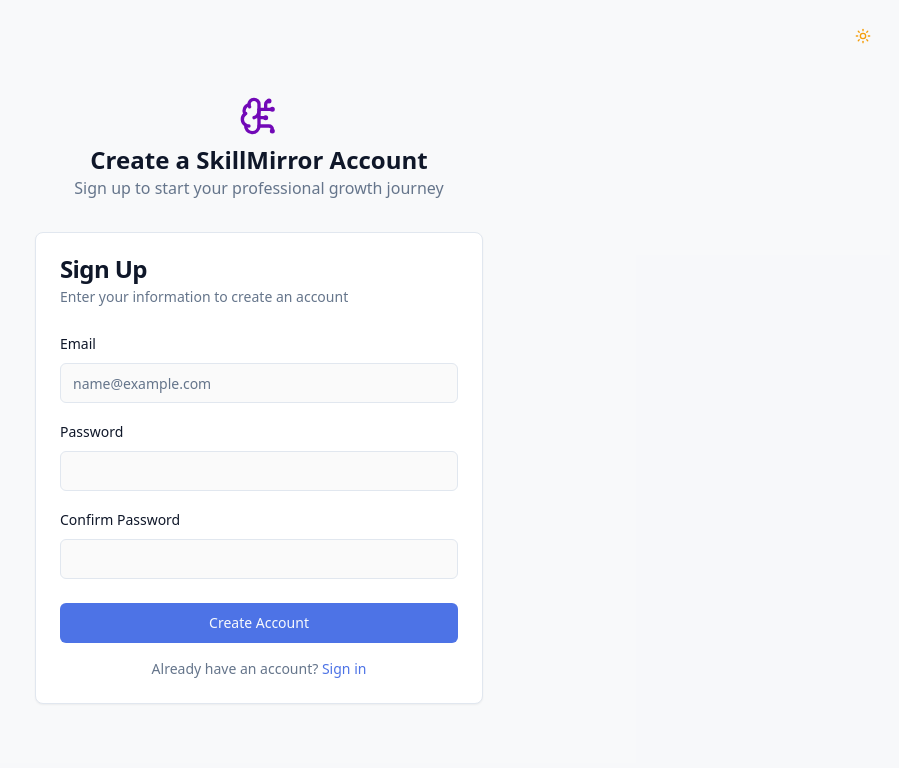
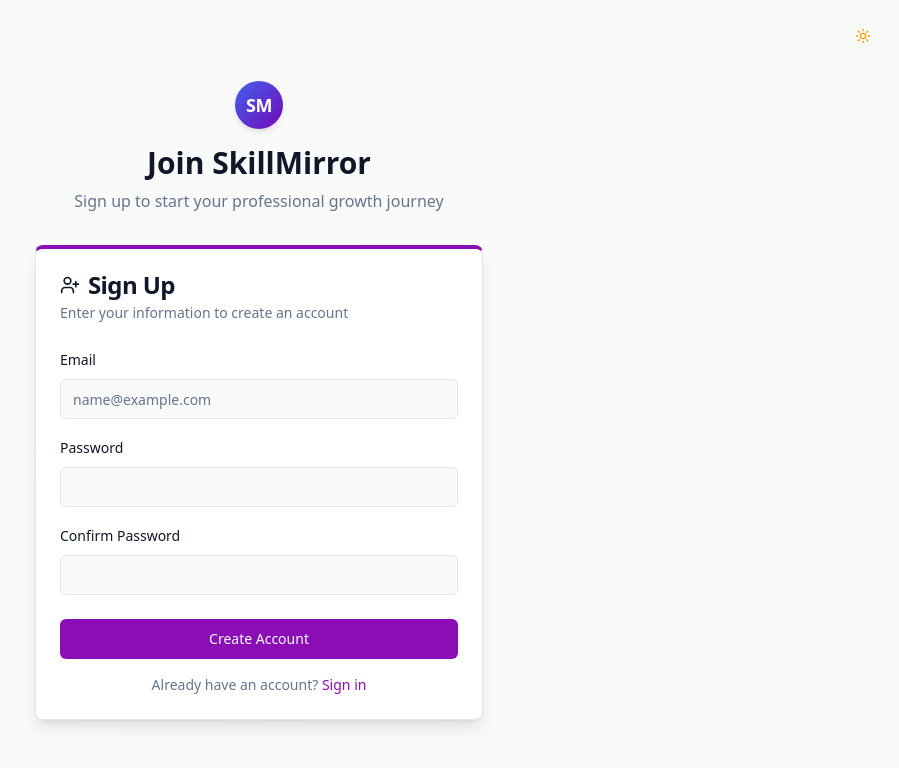
Before and after one commit to FarseenSh/skill-mirror-ai, a React (Vite) app: page /auth/signup in a window 1280 px wide. Shown: the top 768 px of the page, without its empty margins (381-1280 px from the left). Built offline with nearby package versions, Linux system fonts and the light colour scheme.

Commit message:
Enhance login and signup pages
Add "remember me" option to login form.

```diff
--- a/src/components/AuthProvider.tsx
+++ b/src/components/AuthProvider.tsx
@@ -12,7 +12,7 @@ type User = {
 
 type AuthContextType = {
   user: User;
-  signIn: (email: string, password: string) => Promise<void>;
+  signIn: (email: string, password: string, rememberMe?: boolean) => Promise<void>;
   signUp: (email: string, password: string) => Promise<void>;
   signOut: () => Promise<void>;
   isLoading: boolean;
@@ -53,10 +53,10 @@ export function AuthProvider({ children }: { children: React.ReactNode }) {
     checkUser();
   }, []);
 
-  const signIn = async (email: string, password: string) => {
+  const signIn = async (email: string, password: string, rememberMe = false) => {
     try {
       setIsLoading(true);
-      const { user: authUser } = await auth.signIn(email, password);
+      const { user: authUser } = await auth.signIn(email, password, { persistSession: rememberMe });
 
       if (!authUser) {
         throw new Error("Authentication failed");
--- a/src/index.css
+++ b/src/index.css
@@ -1,4 +1,3 @@
-
 @tailwind base;
 @tailwind components;
 @tailwind utilities;
@@ -204,6 +203,12 @@
   }
 }
 
+@keyframes shake {
+  0%, 100% { transform: translateX(0); }
+  10%, 30%, 50%, 70%, 90% { transform: translateX(-5px); }
+  20%, 40%, 60%, 80% { transform: translateX(5px); }
+}
+
 .animate-fade-up {
   animation: fadeUp 0.7s ease forwards;
 }
@@ -236,6 +241,10 @@
 
 .animate-glow-pulse {
   animation: glowPulse 2s infinite ease-in-out;
+}
+
+.animate-shake {
+  animation: shake 0.6s cubic-bezier(0.36, 0.07, 0.19, 0.97) both;
 }
 
 /* Custom animation durations */
--- a/src/pages/auth/LoginPage.tsx
+++ b/src/pages/auth/LoginPage.tsx
@@ -12,12 +12,15 @@ import {
 } from "@/components/ui/card";
 import { Input } from "@/components/ui/input";
 import { Label } from "@/components/ui/label";
-import { BrainCircuit } from "lucide-react";
+import { Checkbox } from "@/components/ui/checkbox";
+import { BrainCircuit, LogIn } from "lucide-react";
 import { useAuth } from "@/components/AuthProvider";
+import Logo from "@/components/Logo";
 
 export default function LoginPage() {
   const [email, setEmail] = useState("");
   const [password, setPassword] = useState("");
+  const [rememberMe, setRememberMe] = useState(false);
   const [isLoading, setIsLoading] = useState(false);
   const [error, setError] = useState("");
   const navigate = useNavigate();
@@ -34,7 +37,7 @@ export default function LoginPage() {
 
     try {
       setIsLoading(true);
-      await signIn(email, password);
+      await signIn(email, password, rememberMe);
       navigate("/app/dashboard");
     } catch (error: any) {
       setError(error.message || "Failed to sign in. Please check your credentials.");
@@ -44,22 +47,24 @@ export default function LoginPage() {
   };
 
   return (
-    <div className="min-h-screen flex items-center justify-center bg-muted/30 p-4">
-      <div className="w-full max-w-md">
+    <div className="min-h-screen flex items-center justify-center bg-gradient-to-br from-background to-muted/30 p-4">
+      <div className="w-full max-w-md animate-fade-up">
         <div className="mb-8 text-center">
-          <div className="flex justify-center mb-2">
-            <BrainCircuit className="h-10 w-10 text-skill-purple" />
+          <div className="flex justify-center mb-4">
+            <Logo size="lg" variant="primary" className="animate-rotate-in" />
           </div>
-          <h1 className="text-2xl font-bold">Welcome Back to SkillMirror</h1>
+          <h1 className="text-3xl font-bold mb-2">Welcome Back</h1>
           <p className="text-muted-foreground">
             Sign in to continue your professional growth journey
           </p>
         </div>
 
-        <Card>
+        <Card className="border-t-4 border-t-primary animate-scale-in shadow-lg">
           <form onSubmit={handleSubmit}>
             <CardHeader>
-              <CardTitle>Sign In</CardTitle>
+              <CardTitle className="flex items-center gap-2">
+                <LogIn className="h-5 w-5" /> Sign In
+              </CardTitle>
               <CardDescription>
                 Enter your credentials to access your account
               </CardDescription>
@@ -73,6 +78,7 @@ export default function LoginPage() {
                   placeholder="name@example.com"
                   value={email}
                   onChange={(e) => setEmail(e.target.value)}
+                  className="transition-all duration-200 focus:border-primary"
                   required
                 />
               </div>
@@ -83,22 +89,42 @@ export default function LoginPage() {
                   type="password"
                   value={password}
                   onChange={(e) => setPassword(e.target.value)}
+                  className="transition-all duration-200 focus:border-primary"
                   required
                 />
               </div>
+              <div className="flex items-center space-x-2">
+                <Checkbox
+                  id="rememberMe"
+                  checked={rememberMe}
+                  onCheckedChange={(checked) => {
+                    setRememberMe(checked === true);
+                  }}
+                />
+                <Label
+                  htmlFor="rememberMe"
+                  className="text-sm font-normal cursor-pointer"
+                >
+                  Remember me
+                </Label>
+              </div>
               {error && (
-                <div className="text-sm font-medium text-destructive">{error}</div>
+                <div className="text-sm font-medium text-destructive bg-destructive/10 p-2 rounded animate-shake">{error}</div>
               )}
             </CardContent>
             <CardFooter className="flex flex-col space-y-4">
-              <Button type="submit" className="w-full" disabled={isLoading}>
+              <Button
+                type="submit"
+                className="w-full gap-2 transition-all hover:shadow-md"
+                disabled={isLoading}
+              >
                 {isLoading ? "Signing In..." : "Sign In"}
               </Button>
               <div className="text-sm text-center text-muted-foreground">
                 Don't have an account?{" "}
                 <Link
                   to="/auth/signup"
-                  className="text-primary hover:text-primary/80 font-medium"
+                  className="text-primary hover:text-primary/80 font-medium hover:underline transition-colors"
                 >
                   Sign up
                 </Link>
--- a/src/pages/auth/SignUpPage.tsx
+++ b/src/pages/auth/SignUpPage.tsx
@@ -12,8 +12,9 @@ import {
 } from "@/components/ui/card";
 import { Input } from "@/components/ui/input";
 import { Label } from "@/components/ui/label";
-import { BrainCircuit } from "lucide-react";
+import { BrainCircuit, UserPlus } from "lucide-react";
 import { useAuth } from "@/components/AuthProvider";
+import Logo from "@/components/Logo";
 
 export default function SignUpPage() {
   const [email, setEmail] = useState("");
@@ -50,22 +51,24 @@ export default function SignUpPage() {
   };
 
   return (
-    <div className="min-h-screen flex items-center justify-center bg-muted/30 p-4">
-      <div className="w-full max-w-md">
+    <div className="min-h-screen flex items-center justify-center bg-gradient-to-br from-background to-muted/30 p-4">
+      <div className="w-full max-w-md animate-fade-up">
         <div className="mb-8 text-center">
-          <div className="flex justify-center mb-2">
-            <BrainCircuit className="h-10 w-10 text-skill-purple" />
+          <div className="flex justify-center mb-4">
+            <Logo size="lg" variant="primary" className="animate-rotate-in" />
           </div>
-          <h1 className="text-2xl font-bold">Create a SkillMirror Account</h1>
+          <h1 className="text-3xl font-bold mb-2">Join SkillMirror</h1>
           <p className="text-muted-foreground">
             Sign up to start your professional growth journey
           </p>
         </div>
 
-        <Card>
+        <Card className="border-t-4 border-t-secondary animate-scale-in shadow-lg">
           <form onSubmit={handleSubmit}>
             <CardHeader>
-              <CardTitle>Sign Up</CardTitle>
+              <CardTitle className="flex items-center gap-2">
+                <UserPlus className="h-5 w-5" /> Sign Up
+              </CardTitle>
               <CardDescription>
                 Enter your information to create an account
               </CardDescription>
@@ -79,6 +82,7 @@ export default function SignUpPage() {
                   placeholder="name@example.com"
                   value={email}
                   onChange={(e) => setEmail(e.target.value)}
+                  className="transition-all duration-200 focus:border-secondary"
                   required
                 />
               </div>
@@ -89,6 +93,7 @@ export default function SignUpPage() {
                   type="password"
                   value={password}
                   onChange={(e) => setPassword(e.target.value)}
+                  className="transition-all duration-200 focus:border-secondary"
                   required
                 />
               </div>
@@ -99,22 +104,28 @@ export default function SignUpPage() {
                   type="password"
                   value={confirmPassword}
                   onChange={(e) => setConfirmPassword(e.target.value)}
+                  className="transition-all duration-200 focus:border-secondary"
                   required
                 />
               </div>
               {error && (
-                <div className="text-sm font-medium text-destructive">{error}</div>
+                <div className="text-sm font-medium text-destructive bg-destructive/10 p-2 rounded animate-shake">{error}</div>
               )}
             </CardContent>
             <CardFooter className="flex flex-col space-y-4">
-              <Button type="submit" className="w-full" disabled={isLoading}>
+              <Button
+                type="submit"
+                className="w-full gap-2 transition-all hover:shadow-md"
+                variant="secondary"
+                disabled={isLoading}
+              >
                 {isLoading ? "Creating Account..." : "Create Account"}
               </Button>
               <div className="text-sm text-center text-muted-foreground">
                 Already have an account?{" "}
                 <Link
                   to="/auth/login"
-                  className="text-primary hover:text-primary/80 font-medium"
+                  className="text-secondary hover:text-secondary/80 font-medium hover:underline transition-colors"
                 >
                   Sign in
                 </Link>
```
